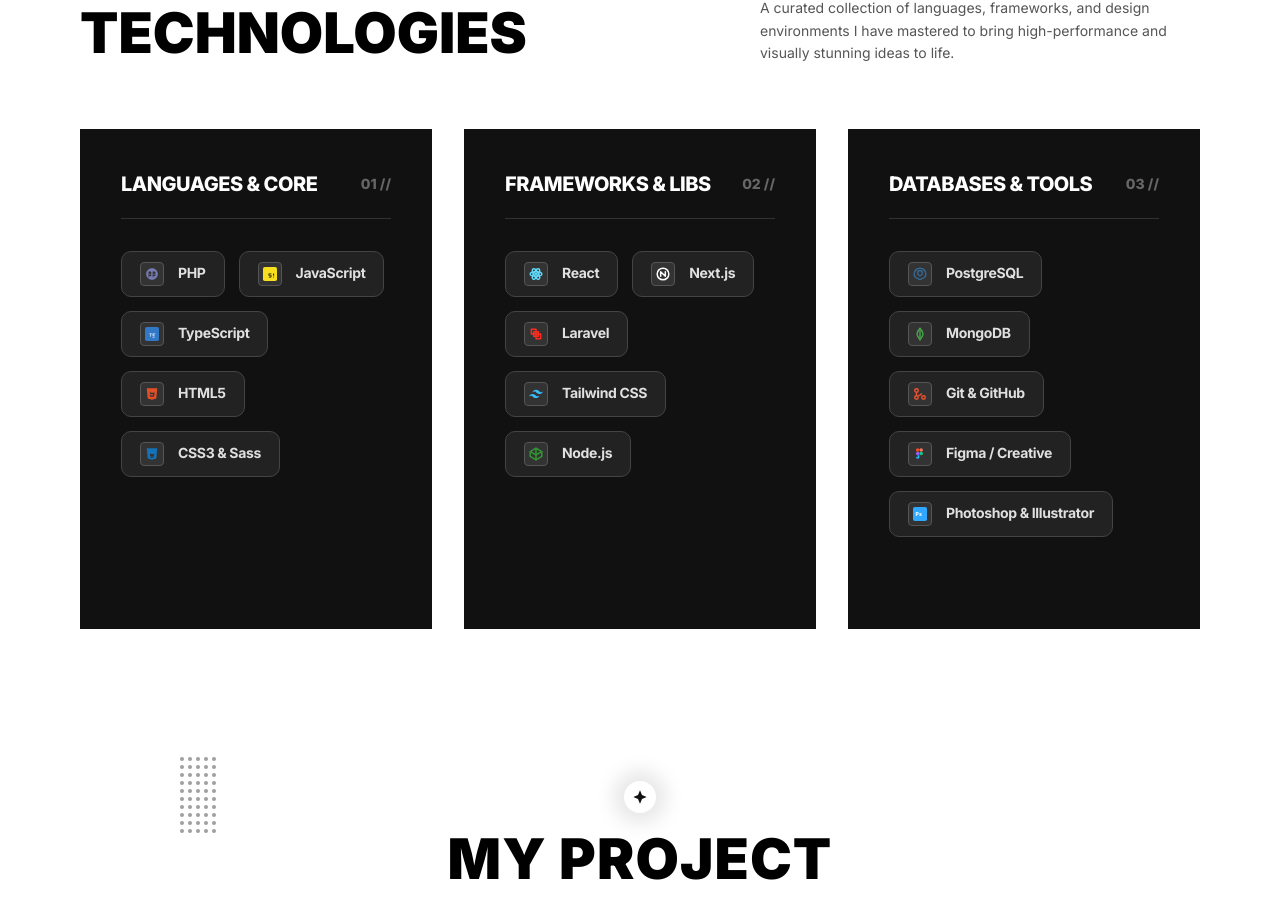
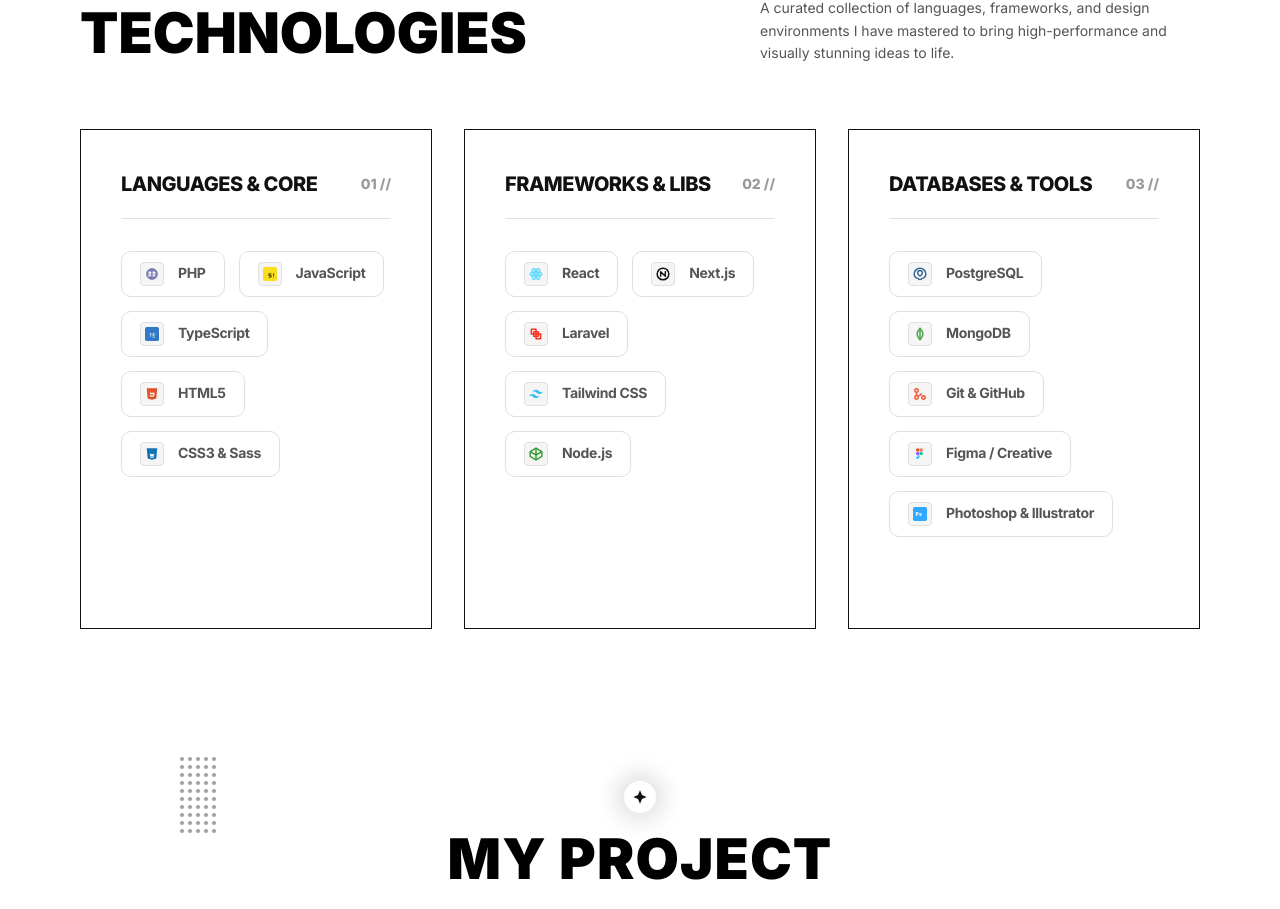
Before and after one commit to ryanandreas/personal-portofolio, a Next.js app: page / in a window 1280 px wide. Shown: the part 2692-3601 px from the top of the page. Built offline with nearby package versions, Linux system fonts and the light colour scheme.

Commit message:
feat: render all category cards in premium solid white theme

```diff
--- a/src/components/sections/SkillsSection.tsx
+++ b/src/components/sections/SkillsSection.tsx
@@ -198,7 +198,7 @@
       {/* Skills Grid - Fully responsive grid columns */}
       <div className="grid grid-cols-1 md:grid-cols-2 lg:grid-cols-3 gap-6 md:gap-8 w-full z-10 relative">
         {categories.map((category, catIndex) => {
-          const isBlackCard = true; // All cards are premium black
+          const isBlackCard = false; // All cards are premium white
 
           return (
             <div
```
